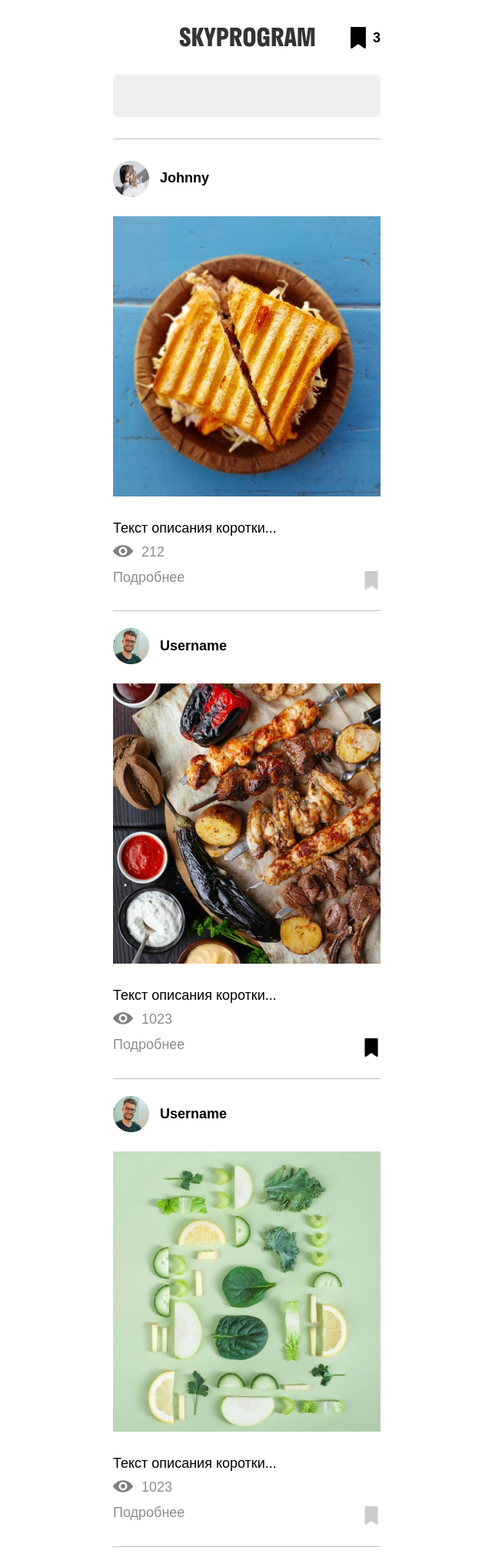
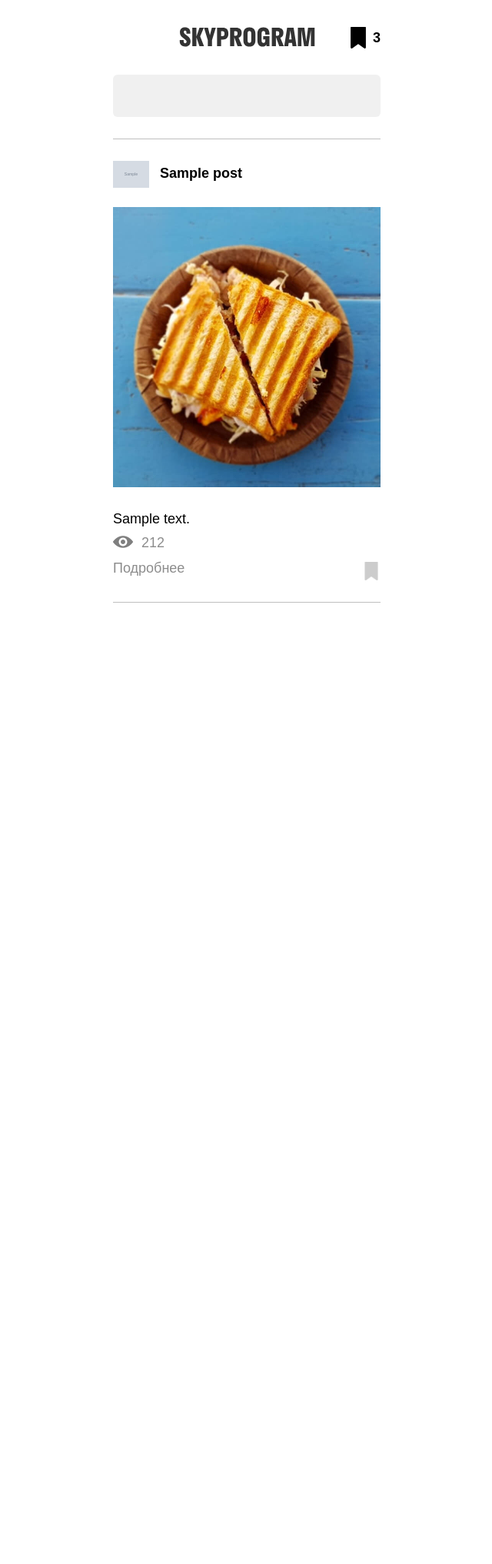
Before and after one commit to SaixFix/social_net_like_instagram, a Flask app: template templates/index.html in a window 1280 px wide. Shown: the whole page at 77% size, without its empty margins (319-959 px from the left). After the commit the page ends 783 px from the top, so only its background shows below. Run offline with Flask 2, Linux system fonts and the light colour scheme; the template is opened without the code that fills it: most values are stand-ins (such as "Sample title", 1, 10 or a date in 2020); grey boxes marked "Sample" are stand-in pictures; parts of the project's set-up code (start-up, migrations or seed data) failed here and were passed over.

Commit message:
starting work on index.html

```diff
--- a/app/main/views.py
+++ b/app/main/views.py
@@ -1,11 +1,11 @@
 from flask import Blueprint, request, render_template
 import logging
-from app.dao.posts_dao import PostsDao
+from app.dao.posts_dao import PostsDAO
 #создаем блюпринт
 main_blueprint = Blueprint('main_blueprint', __name__, template_folder='templates')
 
 #создаем DAO
-posts_dao = PostsDao("./data/data.json")
+posts_dao = PostsDAO("./data/data.json")
 
 
 @main_blueprint.route('/')
--- a/templates/index.html
+++ b/templates/index.html
@@ -30,21 +30,21 @@
         <input type="search" class="search__input">
       </form>
     </div>
-
+    {% for post in posts %}
     <section class="items">
       <div class="items__item item">
         <div class="item__top">
           <a href="/user-feed.html" class="item__head">
             <div class="item__ava-wrap">
-              <img src="img/ava1.png" alt="" class="item__ava" width="47">
+              <img src="{{ post.poster_avatar }}" alt="" class="item__ava" width="47">
             </div>
-            <span class="item__username">Johnny</span>
+            <span class="item__username">{{ post.poster_name }}</span>
           </a>
         </div>
-        <a href="/post.html" class="item__post-link">
+        <a href="{{ post.pic }}" class="item__post-link">
           <img src="/static/img/post1.jpg" alt="" width="348" class="item__post-img">
         </a>
-        <p class="item__descr">Текст описания коротки...</p>
+        <p class="item__descr">{{ post.content }}</p>
         <div class="item__post-info">
           <div class="item__counter">
             <img src="img/eye.png" alt="" class="item__counter-icon" width="26">
@@ -58,58 +58,7 @@
           </button>
         </div>
       </div>
-      <div class="items__item item">
-        <div class="item__top">
-          <a href="/user-feed.html" class="item__head">
-            <div class="item__ava-wrap">
-              <img src="img/ava2.png" alt="" class="item__ava" width="47">
-            </div>
-            <span class="item__username">Username</span>
-          </a>
-        </div>
-        <a href="/post.html" class="item__post-link">
-          <img src="img/post2.jpg" alt="" width="348" class="item__post-img">
-        </a>
-        <p class="item__descr">Текст описания коротки...</p>
-        <div class="item__post-info">
-          <div class="item__counter">
-            <img src="img/eye.png" alt="" class="item__counter-icon" width="26">
-            <span class="item__counter-text">1023</span>
-          </div>
-        </div>
-        <div class="item__post-bottom">
-          <a href="/post.html" class="item__btn-more">Подробнее</a>
-          <button type="button" class="item__bookmark-btn active">
-            <img src="img/bookmark.png" alt="" class="item__bookmark-icon" width="24">
-          </button>
-        </div>
-      </div>
-      <div class="items__item item">
-        <div class="item__top">
-          <a href="/user-feed.html" class="item__head">
-            <div class="item__ava-wrap">
-              <img src="img/ava2.png" alt="" class="item__ava" width="47">
-            </div>
-            <span class="item__username">Username</span>
-          </a>
-        </div>
-        <a href="/post.html" class="item__post-link">
-          <img src="img/post3.jpg" alt="" width="348" class="item__post-img">
-        </a>
-        <p class="item__descr">Текст описания коротки...</p>
-        <div class="item__post-info">
-          <div class="item__counter">
-            <img src="img/eye.png" alt="" class="item__counter-icon" width="26">
-            <span class="item__counter-text">1023</span>
-          </div>
-        </div>
-        <div class="item__post-bottom">
-          <a href="/post.html" class="item__btn-more">Подробнее</a>
-          <button type="button" class="item__bookmark-btn">
-            <img src="img/bookmark.png" alt="" class="item__bookmark-icon" width="24">
-          </button>
-        </div>
-      </div>
+      {% endfor %}
     </section>
   </main>
   <svg xmlns="http://www.w3.org/2000/svg" style="display:none">
```
